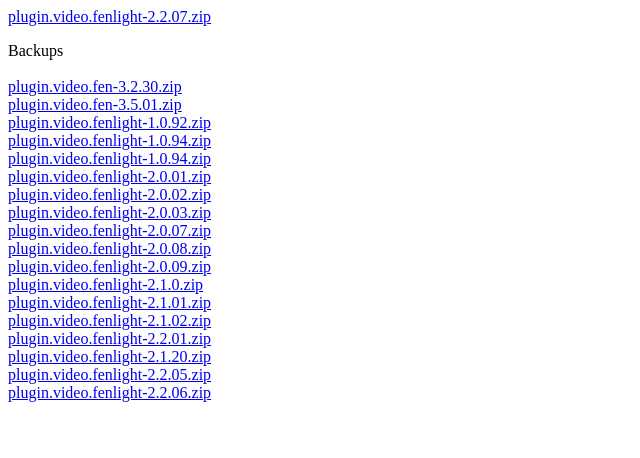
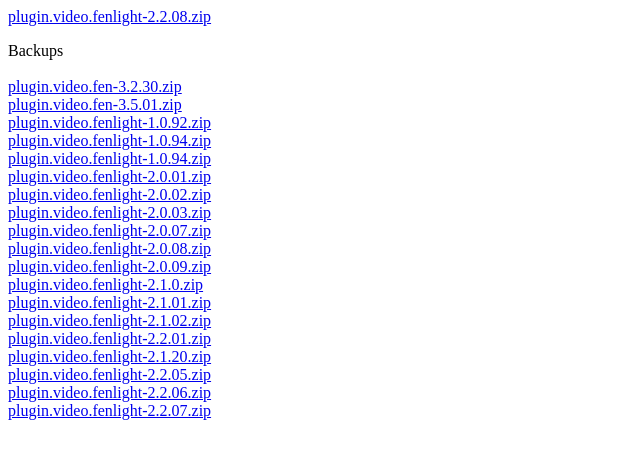
Before and after one commit to thejason40/thejason40.github.io, a plain HTML site: page packages/index.html in a window 1280 px wide. Shown: the whole page, without its empty margins (0-640 px from the left). Drawn offline with Linux system fonts and the light colour scheme.

```diff
--- a/packages/index.html
+++ b/packages/index.html
@@ -1,5 +1,5 @@
 <!DOCTYPE html>
-<a href="plugin.video.fenlight-2.2.07.zip">plugin.video.fenlight-2.2.07.zip</a>
+<a href="plugin.video.fenlight-2.2.08.zip">plugin.video.fenlight-2.2.08.zip</a>
 
 <p>
 Backups<br /><br />
@@ -21,4 +21,5 @@ Backups<br /><br />
 <a href="plugin.video.fenlight-2.2.01.zip">plugin.video.fenlight-2.2.01.zip</a><br />
 <a href="plugin.video.fenlight-2.1.20.zip">plugin.video.fenlight-2.1.20.zip</a><br />
 <a href="plugin.video.fenlight-2.2.05.zip">plugin.video.fenlight-2.2.05.zip</a><br />
-<a href="plugin.video.fenlight-2.2.06.zip">plugin.video.fenlight-2.2.06.zip</a>
+<a href="plugin.video.fenlight-2.2.06.zip">plugin.video.fenlight-2.2.06.zip</a><br />
+<a href="plugin.video.fenlight-2.2.07.zip">plugin.video.fenlight-2.2.07.zip</a>
```
Also changed, not shown: 3 other files.
